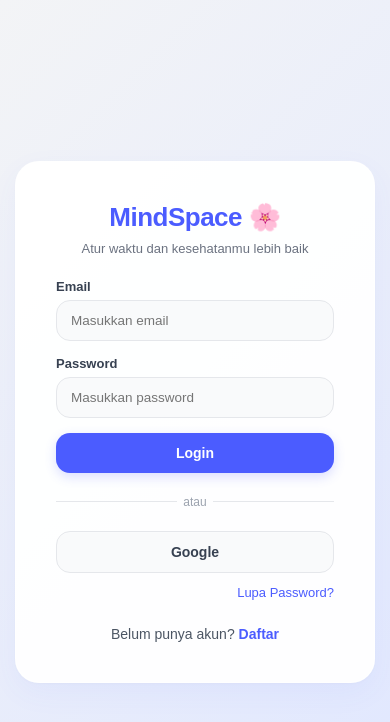
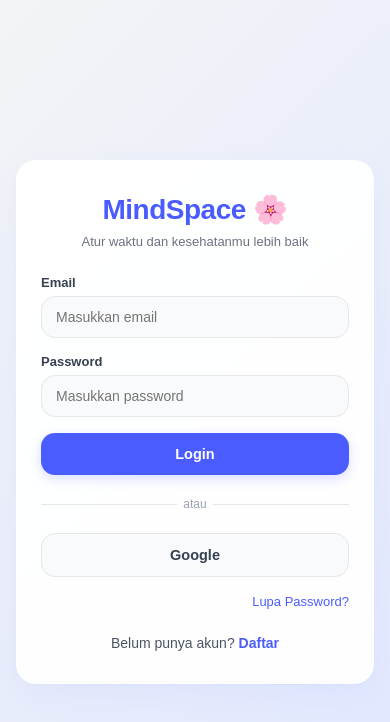
Before and after one commit to Adhias-hub/MindScape, a website built with Vite: page index.html in a window 390 px wide. Built offline with nearby package versions, Linux system fonts and the light colour scheme; some packages are replaced by stand-ins of ours; no server answers.

Commit message:
update project

```diff
--- a/src/in.css
+++ b/src/in.css
@@ -1,28 +1,40 @@
-/* ================= LOGIN & REGISTER (MINIMALIS & MODERN) ================= */
+/* ================= 1. RESET GLOBAL (WAJIB DI PALING ATAS) ================= */
+* {
+  margin: 0;
+  padding: 0;
+  box-sizing: border-box; /* Kunci utama agar padding tidak merusak lebar elemen */
+  font-family: Arial, sans-serif;
+}
 
+body {
+  background: #f4f6ff;
+  width: 100%;
+  overflow-x: hidden;
+}
+
+/* ================= 2. LOGIN & REGISTER (DESKTOP VERSION) ================= */
 .auth-container {
   width: 100%;
   height: 100vh;
   display: flex;
   justify-content: center;
   align-items: center;
-  /* Background ungu pastel minimalis murni */
   background: linear-gradient(135deg, #f3f4f6 0%, #e0e7ff 100%);
 }
 
 .auth-box {
-  width: 380px;
+  width: 100%;
+  max-width: 420px; /* Diperlebar sedikit dari 380px agar lebih lega di desktop */
   background: rgba(255, 255, 255, 0.95);
   padding: 40px;
   border-radius: 24px;
-  /* Efek bayangan halus/soft shadow ala Apple & Google modern */
   box-shadow: 0 10px 30px rgba(75, 92, 255, 0.05), 0 1px 3px rgba(0, 0, 0, 0.02);
   border: 1px solid rgba(255, 255, 255, 0.8);
 }
 
 .auth-box h1 {
   text-align: center;
-  color: #4b5cff; /* Aksen Ungu MindSpace */
+  color: #4b5cff;
   font-size: 32px;
   font-weight: 800;
   margin-bottom: 8px;
@@ -67,11 +79,11 @@
   box-shadow: 0 0 0 4px rgba(75, 92, 255, 0.12);
 }
 
-/* LINK LUPA PASSWORD & SPACING FORM */
+/* UTILITY BUTTONS */
 .forgot-password {
   text-align: right;
-  margin-top: 15px;    /* Kasih jarak dari tombol Login di atasnya */
-  margin-bottom: 20px; /* Kasih jarak ke separator / tombol Google di bawahnya */
+  margin-top: 15px;
+  margin-bottom: 20px;
 }
 
 .forgot-password a {
@@ -85,7 +97,7 @@
 .forgot-password a:hover {
   text-decoration: underline;
 }
-/* SEPARATOR "ATAU" PADA LOGIN */
+
 .auth-box .separator {
   display: flex;
   align-items: center;
@@ -94,21 +106,22 @@
   font-size: 12px;
   margin: 22px 0;
 }
+
 .auth-box .separator::before,
 .auth-box .separator::after {
   content: '';
   flex: 1;
   border-bottom: 1px solid #e5e7eb;
 }
+
 .auth-box .separator:not(:empty)::before { margin-right: .5em; }
 .auth-box .separator:not(:empty)::after { margin-left: .5em; }
 
-/* UTILITY BUTTONS (LOGIN & DAFTAR UTAMA) */
 .btn {
   width: 100%;
   padding: 14px;
   border: none;
-  background: #4b5cff; /* Ungu Utama */
+  background: #4b5cff;
   color: white;
   border-radius: 14px;
   cursor: pointer;
@@ -124,12 +137,11 @@
   box-shadow: 0 6px 20px rgba(75, 92, 255, 0.3);
 }
 
-/* TOMBOL GOOGLE (Google Brand Standard) */
 .btn-google {
   width: 100%;
   padding: 14px;
   border: 1.5px solid #e5e7eb;
-  background: #f9fafb; /* Abu-abu kontras, gak nabrak putihnya box */
+  background: #f9fafb;
   color: #374151;
   border-radius: 14px;
   cursor: pointer;
@@ -140,18 +152,16 @@
   justify-content: center;
   gap: 10px;
   transition: all 0.25s ease;
-  box-shadow: inset 0 1px 0 rgba(255,255,255,0.2);
 }
 
 .btn-google:hover {
-  background: #ffffff; /* Berubah putih cerah pas dideketin */
-  border-color: #4b5cff; /* Aksen ungu tipis */
+  background: #ffffff;
+  border-color: #4b5cff;
   color: #4b5cff;
   transform: translateY(-1px);
   box-shadow: 0 5px 12px rgba(75, 92, 255, 0.1);
 }
 
-/* TEXT SWITCH FOOTER (Belum punya akun? / Sudah punya akun?) */
 .switch-text {
   margin-top: 25px;
   text-align: center;
@@ -170,76 +180,51 @@
   text-decoration: underline;
 }
 
-/* ================= RESET ================= */
-
-*{
-  margin:0;
-  padding:0;
-  box-sizing:border-box;
-  font-family:Arial, sans-serif;
-}
-
-body{
-  background:#f4f6ff;
-}
-
-@media (max-width: 768px) {
-  /* 1. Gembok saklek level html & body biar gak bisa geser kanan sama sekali */
-  html, body {
-    width: 100%;
-    overflow-x: hidden;
-    position: relative;
-  }
-
-  /* ================= JINAKKAN AREA LOGIN/AUTH BIAR GAK KEPENUHAN 🔒 ================= */
+/* ================= 3. MEDIA QUERIES (RESPONSIVE HP) ================= */
+@media (max-width: 480px) {
   .auth-container {
-    padding: 20px 15px; /* Beri ruang napas atas-bawah dan kanan-kiri di HP */
-    height: auto;       /* Izinkan tinggi adaptif kalau layar HP terlalu pendek */
+    padding: 20px 16px;
+    height: auto;
     min-height: 100vh;
   }
 
   .auth-box {
-    width: 100%;        /* Paksa lebar box mengikuti lebar HP (fleksibel) */
-    max-width: 350px;   /* Kunci lebar maksimal biar gak kekecilan atau kegedean */
-    padding: 30px 20px; /* Sempitkan padding dalam dari 40px ke 20px biar space luas */
+    width: 100%;
+    max-width: 100%;    /* ✅ PERBAIKAN: Kotak akan melebar manis memanfaatkan sisa space HP */
+    padding: 32px 24px; /* Rasio kenyamanan padding disesuaikan */
     border-radius: 20px;
   }
 
   .auth-box h1 {
-    font-size: 26px;    /* Perkecil ukuran judul MindSpace dikit biar gak sesak */
+    font-size: 28px;
     margin-bottom: 6px;
   }
 
   .auth-box p {
-    margin-bottom: 20px; /* Kurangi space kosong yang gak perlu */
+    margin-bottom: 24px;
     font-size: 13px;
   }
 
   .input-box {
-    margin-bottom: 15px; /* Rapatkan jarak antar input form */
+    margin-bottom: 16px;
   }
 
   .input-box input {
-    padding: 12px 14px;  /* Sempitkan input biar lebih tipis dan rapi di HP */
-    font-size: 13.5px;
-  }
-
-  .forgot-password {
-    margin-top: 10px;
-    margin-bottom: 15px;
+    padding: 12px 14px;
+    font-size: 14px;
   }
 
   .btn, .btn-google {
-    padding: 12px;       /* Sesuaikan ketebalan tombol utama & Google di HP */
-    font-size: 14px;
+    padding: 13px;
+    font-size: 14.5px;
   }
-  /* ================================================================================= */
+}
 
-  /* 2. JINAKKAN HEADER (Biar gak melar keluar layar HP) */
+/* Responsivitas untuk area Navigasi Dashboard */
+@media (max-width: 768px) {
   .home-header {
-    padding: 15px 15px;
+    padding: 15px;
     width: 100%;
-    box-sizing: border-box;
     display: flex;
     flex-direction: column;
     gap: 15px;
@@ -247,13 +232,11 @@ body{
     text-align: center;
   }
 
-  /* Rapikan area logo di HP */
   .logo-area h1 {
     font-size: 22px;
     white-space: normal;
   }
 
-  /* Rapatkan navbar menu di HP */
   .navbar {
     gap: 15px;
     justify-content: center;
@@ -264,14 +247,3 @@ body{
     font-size: 14.5px;
   }
 }
-.auth-box {
-  width: 380px;
-  max-width: 100%;             /* 1. KUNCI: Biar gak melar melampaui batas di layar mana pun */
-  box-sizing: border-box;       /* 2. KUNCI: Biar padding gak bikin box-nya melar keluar */
-  background: rgba(255, 255, 255, 0.95);
-  padding: 40px;
-  border-radius: 24px;
-  /* Efek bayangan halus/soft shadow ala Apple & Google modern */
-  box-shadow: 0 10px 30px rgba(75, 92, 255, 0.05), 0 1px 3px rgba(0, 0, 0, 0.02);
-  border: 1px solid rgba(255, 255, 255, 0.8);
-}
```
